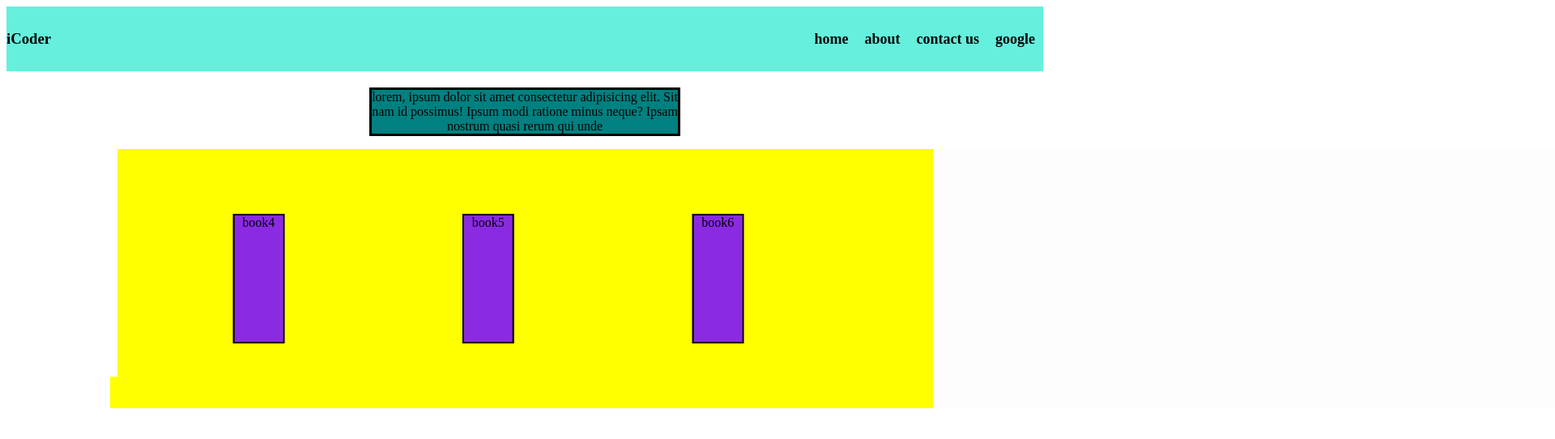
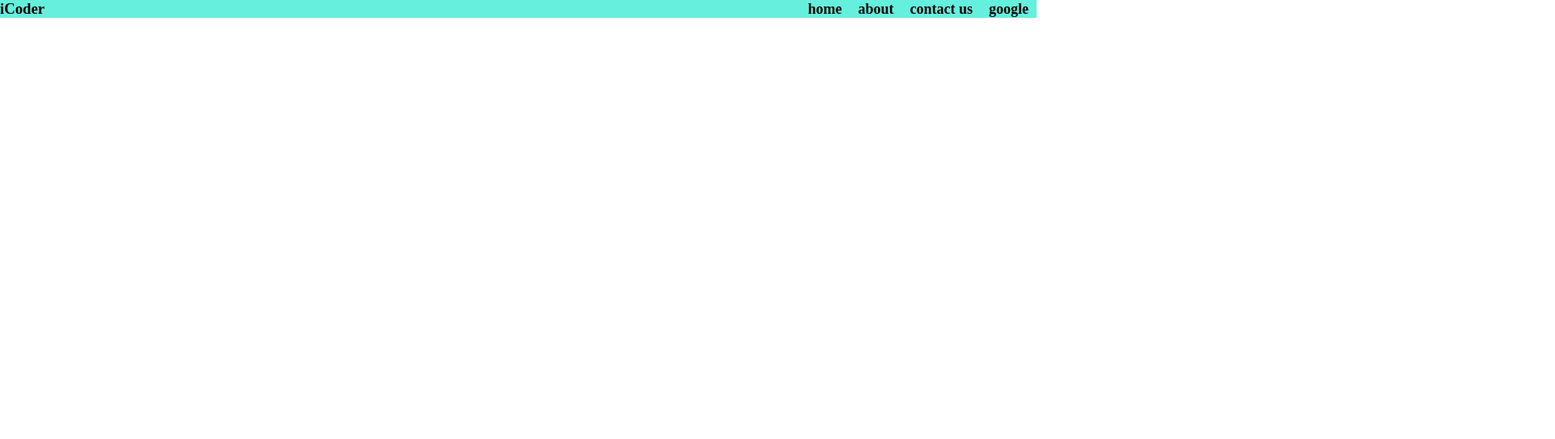
Before and after one commit to Abhisumant-2371/All-my-codes, a plain HTML site: page CSS/styling links and button/navmenu.html in a window 1280 px wide. Shown: the top 542 px of the page at 81% size, 1920 px wide, since content can reach past the window. Drawn offline with Linux system fonts and the light colour scheme.

Commit message:
modification in css file folder

```diff
--- a/CSS/styling links and button/navmenu.html
+++ b/CSS/styling links and button/navmenu.html
@@ -7,17 +7,32 @@
     <meta name="viewport" content="width=device-width, initial-scale=1.0">
     <title>Document</title>
     <style>
-        body {
-            width: 100vw;
-            overflow: hidden;
+        *{
+            margin: 0;
+            padding: 0;
+            text-emphasis: none;
+            box-sizing: border-box;
+
         }
 
         .navbar {
             background-color: rgb(100, 240, 221);
-            height: 10vh;
+            height: 10%;
             display: flex;
             justify-content: space-between;
             align-items: center;
+
+        }
+        .mobile-navbar {
+            background-color: rgb(100, 240, 221);
+            display: block;
+
+
+        }
+        .mobile-ulnav{
+            display: block;
+            text-align: center;
+            font-size: 1rem;
 
         }
 
@@ -31,7 +46,7 @@
 
         .navbar li {
             list-style: none;
-            padding: 10px;
+            padding: 0px 10px;
             font-weight: bold;
         }
 
@@ -41,7 +56,7 @@
 
         @media only screen and (max-width:700px) {
             .navbar {
-                /* display: flex; */
+                display: flex;
                 background-color: rgb(100, 240, 221);
 
             }
@@ -56,97 +71,7 @@
             }
         }
 
-        .container {
-            background-color: yellow;
-            margin-top: 20px;
-            width: 30vw;
-            margin-left: auto;
-            margin-right: auto;
-            /* height: 20vh; */
 
-        }
-
-        .sub {
-            background-color: teal;
-            margin: auto;
-
-
-
-        }
-
-        p {
-            margin-top: 10px;
-            text-align: center;
-            border: 3px solid black;
-        }
-
-        .edu {
-            margin-left: 10vw;
-        }
-
-        .bookslide {
-            background-color: red;
-            display: flex;
-            position: relative;
-            /* z-index: -1; */
-            /* margin-left: 10vw; */
-            height: 40vh;
-            width: 150vw;
-            align-items: center;
-            justify-content: space-evenly;
-        }
-
-        .book {
-            position: relative;
-            width: 5vw;
-            height: 20vh;
-            background-color: blueviolet;
-            border: 2px solid black;
-            box-sizing: border-box;
-            text-align: center;
-            z-index: 3;
-            animation: slide 5s ease-in-out 1s infinite normal;
-            /* transform: translateX(-1000px); */
-
-        }
-
-        .background {
-            position: absolute;
-            height: 40vh;
-            background-color: yellow;
-            width: 80vw;
-            z-index: 2;
-            /* margin-left: 10vw; */
-        }
-
-        .fault {
-            background-color: rgb(253, 253, 253);
-            height: 40vh;
-            width: 965px;
-            left: 90vw;
-            position: absolute;
-            z-index: 4;
-        }
-
-        #saviour {
-            position:absolute;
-            background-color: white;
-            height: 40vh;
-            top: 145px;
-            width: 145px;
-            left: 0;
-            z-index: 5;
-        }
-
-        @keyframes slide {
-            from {
-                transform: translateX(0px);
-            }
-
-            to {
-                transform: translateX(-1000px);
-            }
-        }
     </style>
 </head>
 
@@ -154,7 +79,7 @@
     <header>
         <nav class="navbar">
             <h3>iCoder</h3>
-            <ul>
+            <ul id="nav-ul" class="navul">
                 <li>home</li>
                 <li>about</li>
                 <li>contact us</li>
@@ -164,31 +89,16 @@
             <button id="menu">menu</button>
         </nav>
     </header>
-    <main>
-        <div class="container">
-            <div class="sub">
-                <p>
-
-                    lorem, ipsum dolor sit amet consectetur adipisicing elit. Sit nam id possimus! Ipsum modi ratione
-                    minus
-                    neque? Ipsam nostrum quasi rerum qui unde
-                </p>
-            </div>
-        </div>
-        <div class="edu">
-            <div class="fault"></div>
-            <div class="background"></div>
-            <div class="bookslide">
-                <div class="book b1">book1</div>
-                <div class="book b2">book2</div>
-                <div class="book b3">book3</div>
-                <div class="book b4">book4</div>
-                <div class="book b5">book5</div>
-                <div class="book b6">book6</div>
-            </div>
-        </div>
-        <div id="saviour"></div>
-    </main>
+    <script>
+        document.getElementById('menu').addEventListener("click",function(e){
+           document.getElementById('menu').style.display="none";
+           document.querySelector('nav').classList.remove("navbar");
+           document.querySelector('nav').classList.add("mobile-navbar");
+           document.getElementById('nav-ul').style.display="block";
+           document.getElementById('nav-ul').style.textAlign="start";
+        //    document.getElementById('nav-ul').classList.add("mobile-ulnav");
+        });
+    </script>
 </body>
 
 </html>
```
